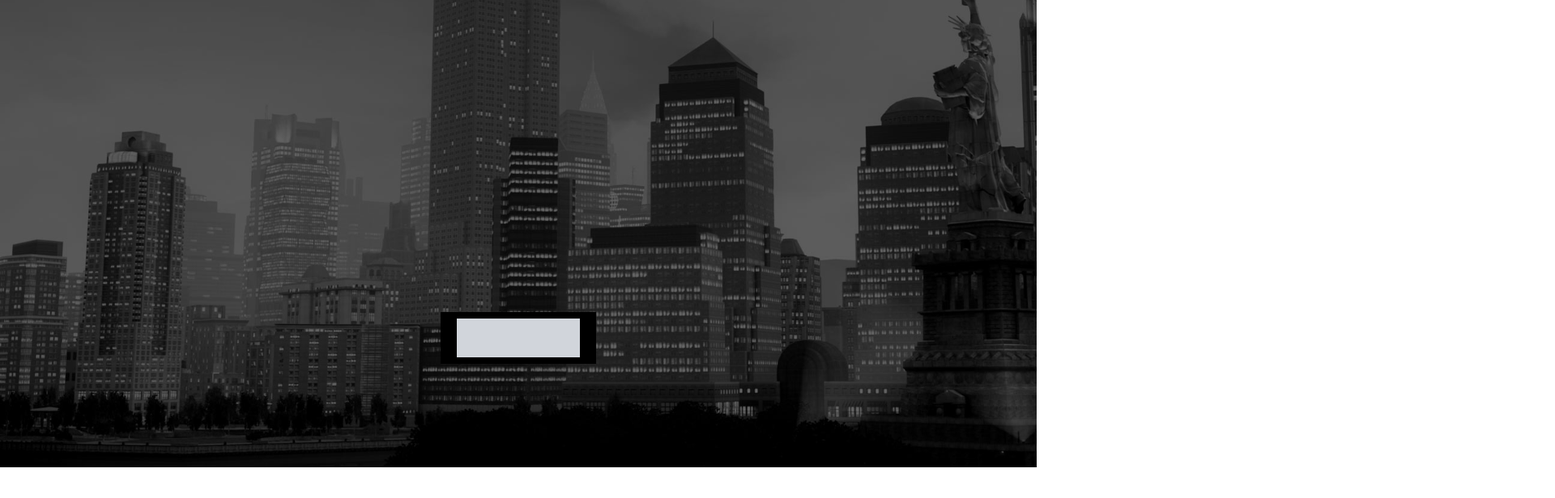
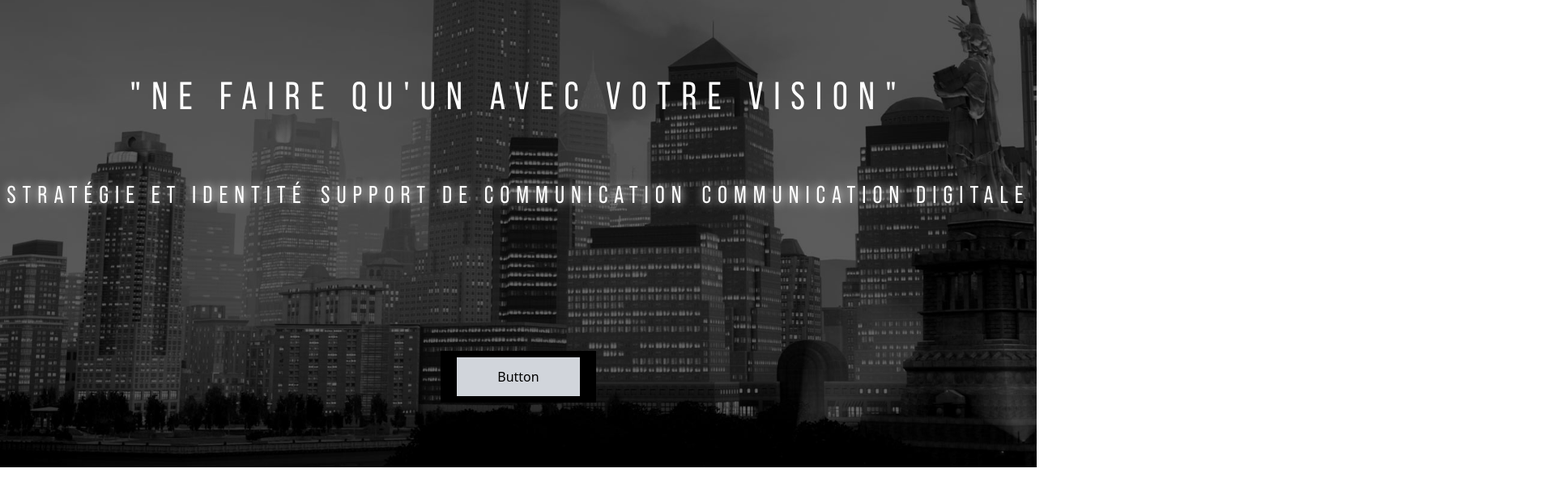
Before and after one commit to Paolo-Rzf/tell-the-vision, a React (Vite) app: page / in a window 1280 px wide. Shown: the part 222-838 px from the top of the page at 81% size, 1920 px wide, since content can reach past the window. After the commit the page ends 800 px from the top, so only its background shows below. Built offline with nearby package versions, Linux system fonts and the light colour scheme.

Commit message:
Ajout scroll

```diff
--- a/src/App.jsx
+++ b/src/App.jsx
@@ -5,7 +5,7 @@ import 'components/i18n'; // Initialize i18next
 function App() {
 
   return (
-    <div className="App">
+    <div className="App overflow-x-hidden">
       <Nav />
       <HomePage />
     </div>
--- a/src/HomePage.jsx
+++ b/src/HomePage.jsx
@@ -1,29 +1,31 @@
-import React, { useEffect, useRef, useState } from 'react';
+import React, { useRef } from 'react';
 import { useTranslation } from 'react-i18next';
-import "./components/CercleAnimation.css"; // Fichier CSS pour notre animation
+import "./components/CercleAnimation.css";
 
 const HomePage = () => {
   const { t } = useTranslation();
-  const [animationComplete, setAnimationComplete] = useState(false);
+  const circleContainerRef = useRef(null);
 
   const handleAnimationEnd = () => {
-    setAnimationComplete(true);
+    if (circleContainerRef.current) {
+      circleContainerRef.current.style.zIndex = 11;
+    }
   };
 
   return (
     <div className="bg-cover bg-center h-screen w-screen relative" style={{ backgroundImage: `url('images/bg-home-web.jpg')` }}>
-      <div className={`circle-container ${animationComplete && "hidden"}`}>
+      <div ref={circleContainerRef} className={`circle-container`}>
         <div className="circle z-[52]" onAnimationEnd={handleAnimationEnd}></div>
         <div className='bg-white h-screen w-screen z-[51] circle-wall'></div>
-      </div>
-      <div className='flex justify-center h-full items-center wrapper flex-col'>
-        <h1 className='font-Regular tracking-[0.8rem] text-5xl text-white z-50'>"{t("on_vision")}"</h1>
-        <div className='font-Regular tracking-[0.5rem] text-3xl text-white z-50 w-full flex justify-around mt-20 textShadow'>
-          <span>{t("strategy_identity").toUpperCase()}</span>
-          <span>{t("comm_support").toUpperCase()}</span>
-          <span>{t("digit_comm").toUpperCase()}</span>
+        <div className='flex justify-center h-full items-center wrapper flex-col absolute inset-0'>
+          <h1 className='font-Regular tracking-[0.8rem] text-5xl text-white z-50'>"{t("on_vision")}"</h1>
+          <div className='font-Regular tracking-[0.5rem] text-3xl text-white z-50 w-full flex justify-around mt-20 textShadow'>
+            <span>{t("strategy_identity").toUpperCase()}</span>
+            <span>{t("comm_support").toUpperCase()}</span>
+            <span>{t("digit_comm").toUpperCase()}</span>
+          </div>
+          <button className='bg-gray-300 w-48 h-16 border border-y-8 border-x-[20px] border-black absolute bottom-20'>Button</button>
         </div>
-        <button className='absolute bottom-32 bg-gray-300 w-48 h-16 border border-y-8 border-x-[20px] border-black'></button>
       </div>
     </div>
   );
--- a/src/components/CercleAnimation.css
+++ b/src/components/CercleAnimation.css
@@ -52,3 +52,7 @@
     opacity: 0;
   }
 }
+
+* {
+  scrollbar-width: none;
+}
```
